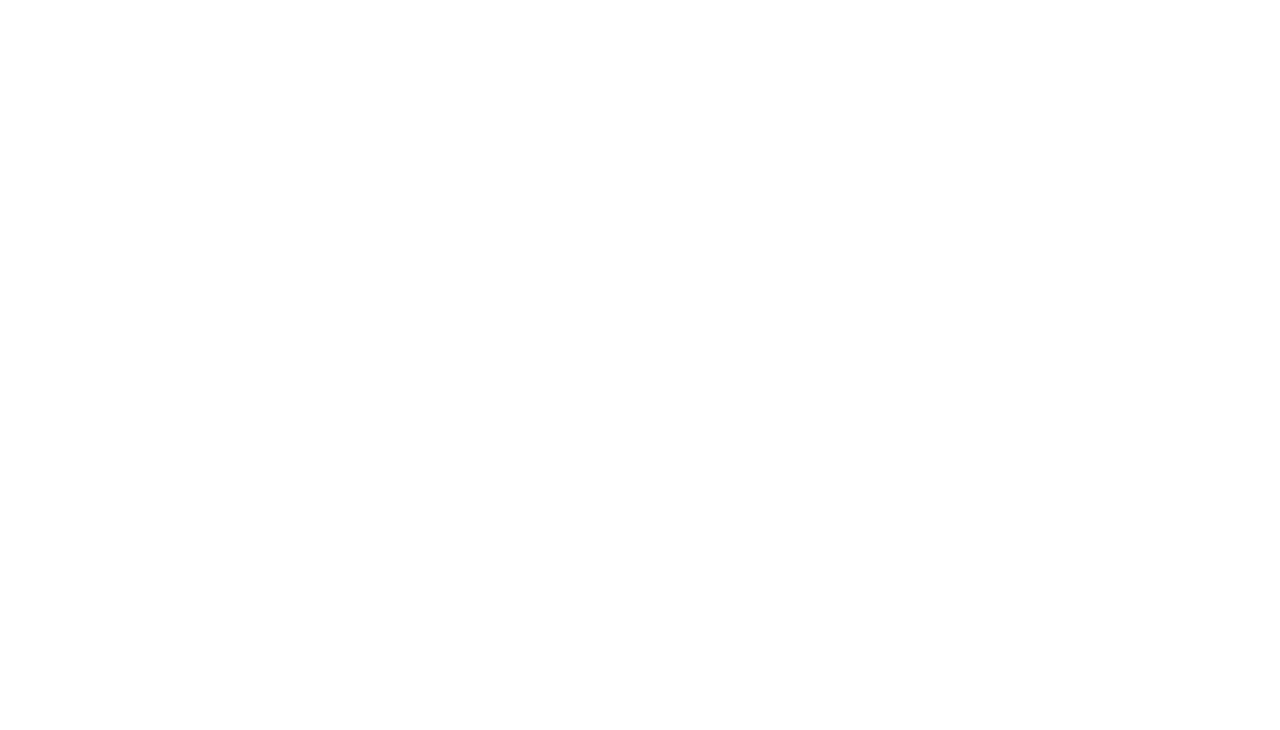
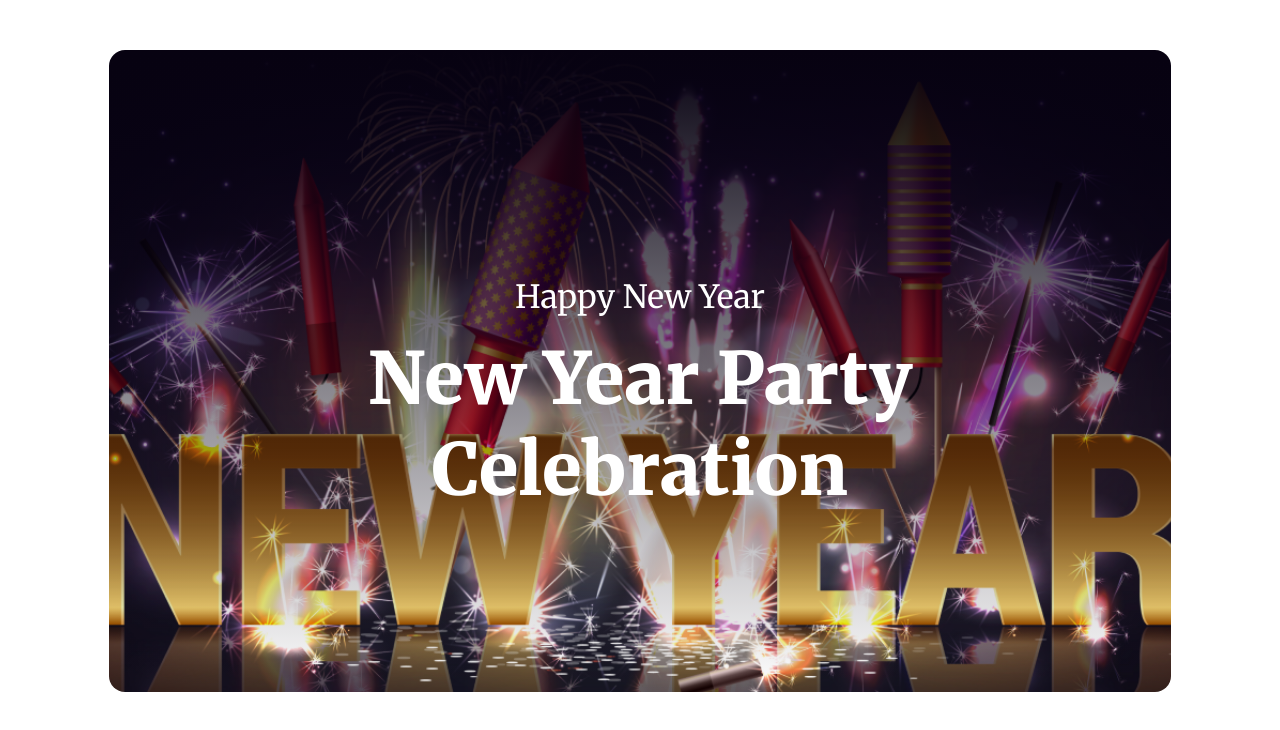
Before and after one commit to AyonHasan07/assignment01, a plain HTML site: page index.html in a window 1280 px wide. Drawn offline with Linux system fonts and the light colour scheme.

Commit message:
header done

```diff
--- a/index.html
+++ b/index.html
@@ -4,8 +4,22 @@
     <meta charset="UTF-8">
     <meta name="viewport" content="width=device-width, initial-scale=1.0">
     <title>New Year</title>
+    <link rel="preconnect" href="https://fonts.googleapis.com">
+<link rel="preconnect" href="https://fonts.gstatic.com" crossorigin>
+<link href="https://fonts.googleapis.com/css2?family=Merriweather:ital,wght@0,300;0,400;0,700;0,900;1,300;1,400;1,700;1,900&display=swap" rel="stylesheet">
+
+    <link rel="stylesheet" href="style/style.css">
 </head>
 <body>
-
+    <header class="header">
+        <div class="header-text">
+            <h3 class="header-text1">
+                Happy New Year
+            </h3>
+            <h1 class="header-text2">
+                New Year Party Celebration
+            </h1>
+        </div>
+    </header>
 </body>
 </html>
--- /dev/null
+++ b/style/style.css
@@ -0,0 +1,56 @@
+*{
+    margin: 0;
+    padding: 0;
+    max-width:1600px;
+}
+
+body{
+    font-family: 'Merriweather', serif;
+}
+/* heder style */
+header{
+    width: 83%;
+    max-width: 1320px;
+    margin:50px auto;
+    padding-top: 50px;
+}
+
+.header{
+    border-radius: 16px;
+    background: linear-gradient(180deg, #070211 0%, rgba(7, 2, 17, 0.00) 100%),url('../images/BannerImage.png');
+    background-repeat: no-repeat;
+    background-position: center;
+    background-size: cover;
+    color: #FFF;
+
+    /* background-blend-mode: darken; */
+    /* background-color: #621616; */
+}
+
+.header .header-text{
+    /* color: #FFF; */
+    display: block;
+    text-align: center;
+    align-items: center;
+    justify-content: center;
+    /* filter: brightness(150%); */
+}
+
+.header-text .header-text1{
+    text-align: center;
+    font-size: 32px;
+    font-weight: 400;
+    padding-bottom: 16px;
+    padding-top: 177px;
+
+}
+
+.header-text .header-text2{
+    text-align: center;
+    font-size: 72px;
+    font-weight: 900;
+    /* line-height: 95px;  */
+    max-width: 632px;
+    margin: auto;
+    padding-bottom: 177px;
+}
```
Also changed, not shown: images/BannerImage.png (renamed from images/Banner Image.png).
